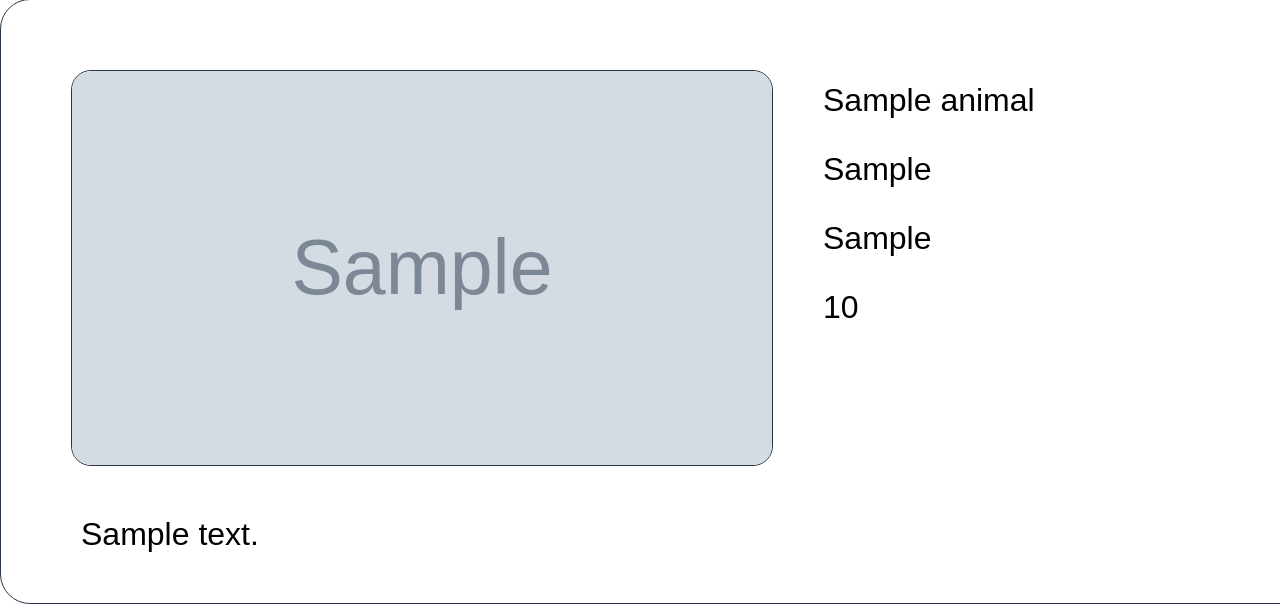
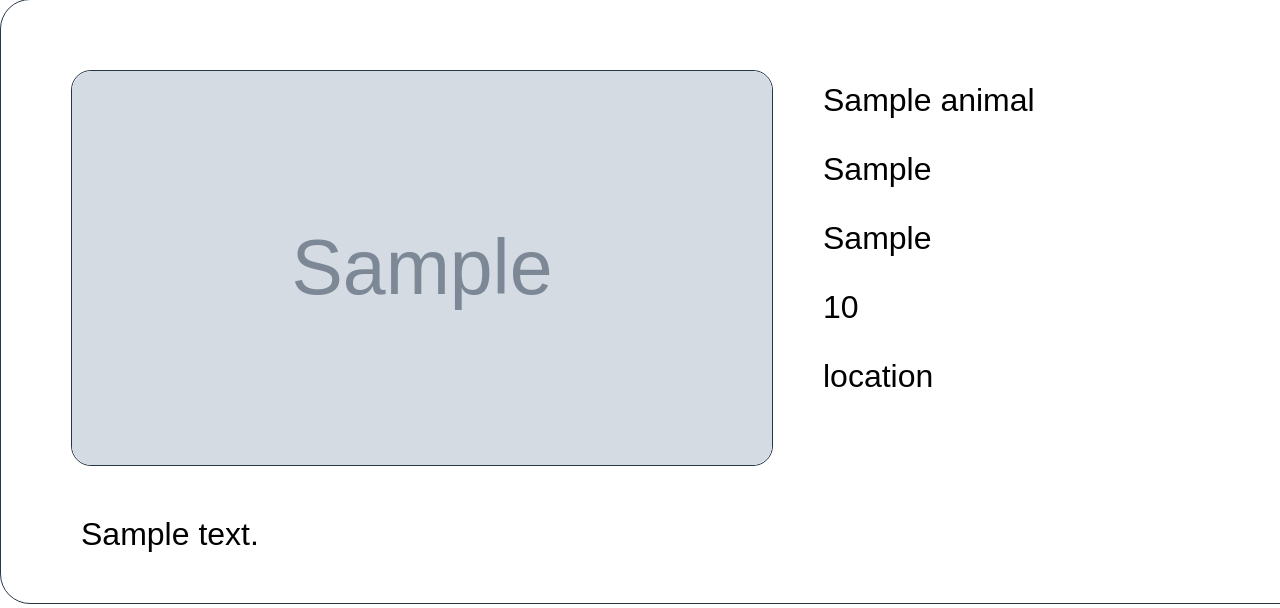
Before and after one commit to alexakka/animal-shelter, a Django app: template templates/elem.html in a window 1280 px wide; the page is wider, and only the part inside the window is pictured. Shown: the part 171-779 px from the top of that part. Run offline with Django 4.2, Linux system fonts and the light colour scheme; the template is opened without the code that fills it: values that come from a table or form of the project are taken from there, others are empty; tables that the repository leaves empty hold one stand-in row (values such as "Sample post"); grey boxes marked "Sample" are stand-in pictures.

Commit message:
add-location-on-descr

```diff
--- a/templates/elem.html
+++ b/templates/elem.html
@@ -34,6 +34,7 @@
                 <p class="p-short-descr">{{ animal.species }}</p>
                 <p class="p-short-descr">{{ animal.breed }}</p>
                 <p class="p-short-descr">{{ animal.age }}</p>
+                <p class="p-short-descr">location</p>
             </div>
         </div>
         <div class="div-for-descr">
```
